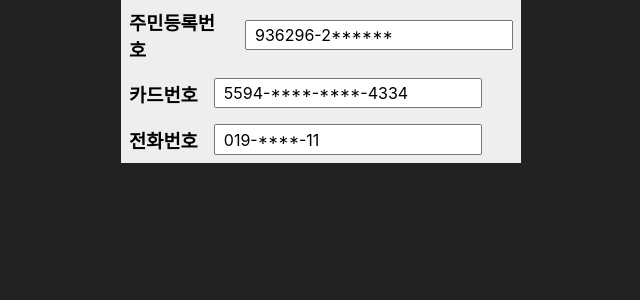
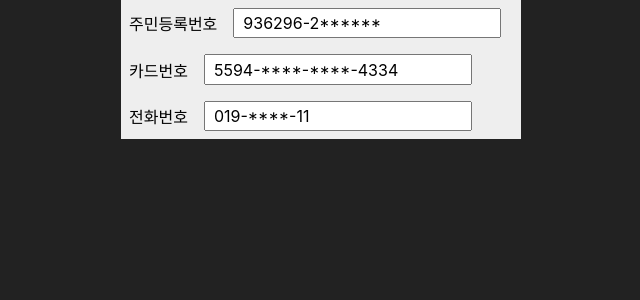
Before and after one commit to Teiming/random-value-gen, a React (Vite) app: page / in a window 1280 px wide. Shown: the top 300 px of the page, without its empty margins (319-959 px from the left). Built offline with nearby package versions, Linux system fonts and the light colour scheme.

Commit message:
feat: replace header with label for better accessibility and interaction

```diff
--- a/src/App.tsx
+++ b/src/App.tsx
@@ -33,8 +33,17 @@ export default function App() {
         {searchType.map(({ type, origin, seperated, blind }) => {
           return (
             <div key={type}>
-              <h3>{type}</h3>
+              <label
+                htmlFor={type}
+                onClick={e => {
+                  e.preventDefault()
+                  copy(seperated)
+                }}
+              >
+                {type}
+              </label>
               <input
+                id={type}
                 type="text"
                 inputMode="numeric"
                 value={blind}
```
